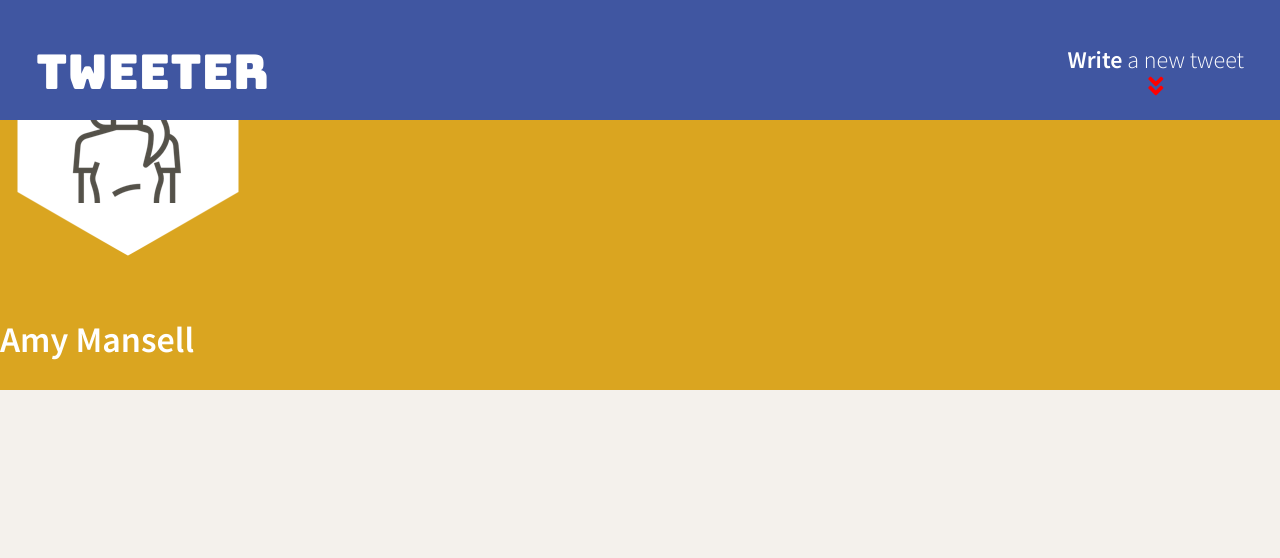
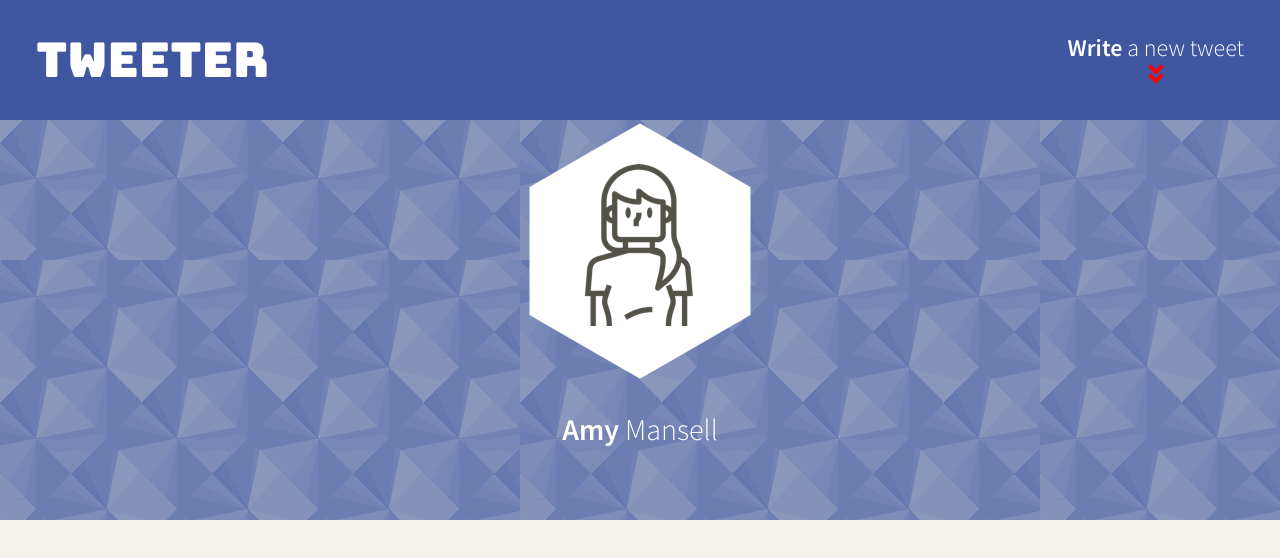
Before and after one commit to Amir-A-23/tweeter, a website: page public/index.html in a window 1280 px wide. Drawn offline with nearby package versions, Linux system fonts and the light colour scheme.

Commit message:
add header file

```diff
--- a/public/index.html
+++ b/public/index.html
@@ -36,13 +36,13 @@
       </div>
 
     </nav>
-    <header>
+    <header class="header-container">
       <div class="avatar">
           <img src="/images/profile-hex.png">
       </div>
       <br>
       <div class="name">
-          <h2 id = "First-"><strong>Amy</strong> Mansell</h2>
+          <span id="first-name">Amy </span> <span>Mansell</span>
       </div>
   </header>
 
--- a/public/styles/header.css
+++ b/public/styles/header.css
@@ -1,12 +1,20 @@
-header {
+.header-container {
+  position: relative;
   display: flex;
   flex-direction: column;
+  align-items: center;
   justify-content: center;
-  height: 100%;
+  height: 520px;
   width: 100%;
-  background-color: goldenrod;
+  background-image: url("../images/diagmonds--light--520x260.png");
+
+  z-index: 0;
 }
-header h2 {
+.avatar {
+  margin-top: 50px;
+}
+.name {
+  font-size: 30px;
   color: #FFFFFF;
 }
 #first-name {
--- a/public/styles/nav.css
+++ b/public/styles/nav.css
@@ -1,5 +1,5 @@
 nav {
-  position: absolute;
+  position: fixed;
   display: flex;
   flex-direction: row;
   justify-content: space-between;
@@ -9,7 +9,6 @@ nav {
   color: #FFFFFF;
   padding-left: 1.5em;
   padding-right: 1.5em;
-  padding-top: 1.0em;
   align-items: center;
   z-index: 1;
 }
--- a/server/data-files/initial-tweets.json
+++ b/server/data-files/initial-tweets.json
@@ -8,7 +8,7 @@
     "content": {
       "text": "If I have seen further it is by standing on the shoulders of giants"
     },
-    "created_at": 1636839970212
+    "created_at": 1636851155330
   },
   {
     "user": {
@@ -19,6 +19,6 @@
     "content": {
       "text": "Je pense , donc je suis"
     },
-    "created_at": 1636926370212
+    "created_at": 1636937555330
   }
 ]
```
Also changed, not shown: public/images/diagmonds--light--520x260.png (added).
